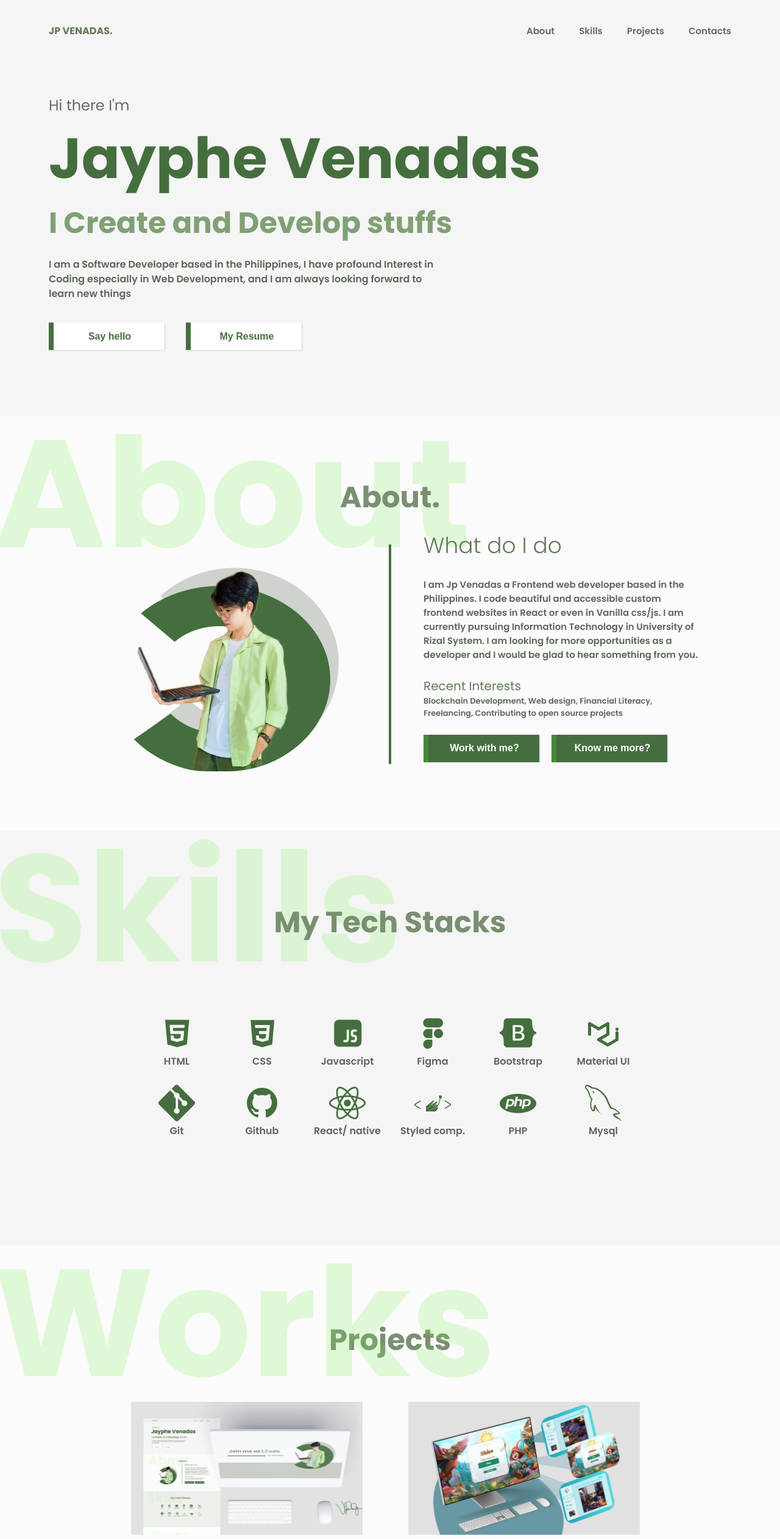
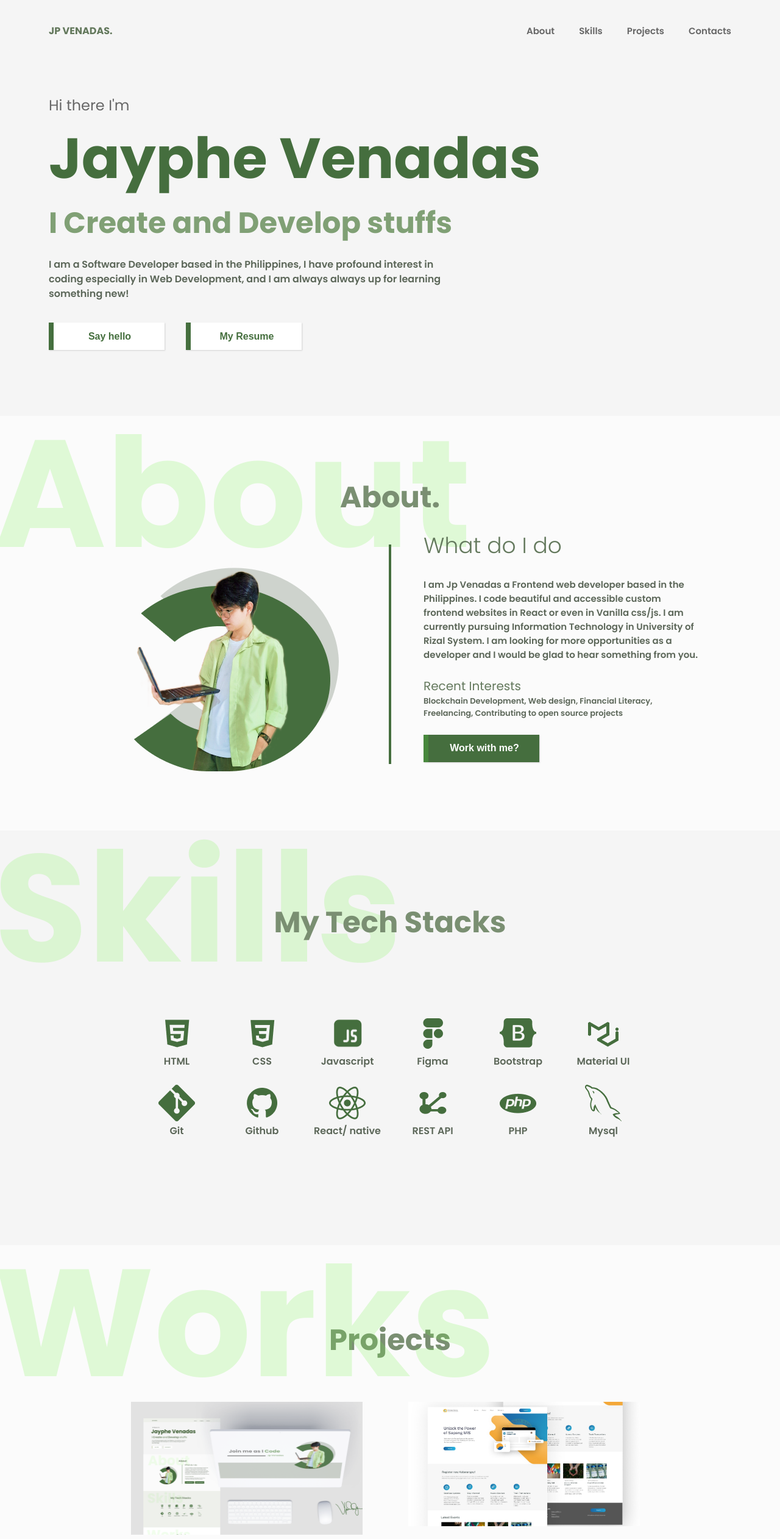
Before and after one commit to JPvenadas/Web-Portfolio, a React (Create React App) app: page / in a window 1280 px wide. Shown: the top 2524 px of the page at 61% size. Built offline with nearby package versions, Linux system fonts and the light colour scheme.

Commit message:
updated infos

```diff
--- a/src/components/objects/ProjectGrid.jsx
+++ b/src/components/objects/ProjectGrid.jsx
@@ -10,7 +10,7 @@ import play from './../../Images/Play.png'
 //project images
 import portfolio from './../../Images/Project1.png'
 import slides from './../../Images/Project2.png'
-import easybank from './../../Images/Project3.png'
+import capstone from './../../Images/capstone.jpg'
 import mynotepad from './../../Images/Project4.png'
 
 const ProjectGrid = () => {
@@ -32,6 +32,22 @@ const ProjectGrid = () => {
          Stacks={["React", "Figma", "Styled-components", "GSAP"]}
         />
         <ProjectItem
+         bg={capstone}
+         title="Sapang MIS"
+         description = "A Barangay(Village) Management information System that we have created for Sapang, Binangonan, Rizal. This is our Capstone Project that I have developed alongside with my team in our university"
+         buttons={[
+          {img: github,
+           link: "https://github.com/JPvenadas/Web-Portfolio.git",
+           disabled: false
+          },
+          {img: web,
+          link: "https://barangaysapangmanagementsystem.000webhostapp.com/index.php",
+          disabled: false
+          }
+        ]}
+        Stacks={["PHP", "MYSQL", "CSS", "SMS API"]}
+         />
+        <ProjectItem
          bg={slides}
          title="Slides"
          description="A web game that I made for fun. As I love solving puzzles and playing Wild Rift. I created a classic sliding puzzle game with League of Legends theme. It has three level of difficulty and 50 different images"
@@ -48,22 +64,6 @@ const ProjectGrid = () => {
         }
         ]}
          Stacks={["HTML", "CSS", "Vanilla Javascript"]}
-        />
-         <ProjectItem
-         bg={[easybank]}
-         title="EasyBank"
-         description="A simple landing page interface. An intermidiate challenge from Frontend Mentor that I take to test wether I could develop/convert a design(Picture) to a website Interface."
-         buttons={[
-          {img: github,
-            link: "https://github.com/JPvenadas/EasyBank-FrontendMentor.git",
-            disabled: false
-          },
-          {img: web,
-          link: "https://easy-bank-frontend-mentor.vercel.app/",
-          disabled: false
-          }
-        ]}
-         Stacks={["React", "Styled-components"]}
         />
          <ProjectItem
          bg={mynotepad}
--- a/src/components/objects/SkillsGrid.jsx
+++ b/src/components/objects/SkillsGrid.jsx
@@ -12,7 +12,7 @@ import mui from '../../Images/Material.png'
 import git from '../../Images/Git.png'
 import github from '../../Images/Github.png'
 import react from '../../Images/React.png'
-import Scomp from '../../Images/Styled Components.png'
+import restapi from '../../Images/API.png'
 import php from '../../Images/PHP.png'
 import mysql from '../../Images/Mysql.png'
 
@@ -28,7 +28,7 @@ const SkillsGrid = () => {
         <Techstack Img={git} tech="Git"></Techstack>
         <Techstack Img={github} tech="Github"></Techstack>
         <Techstack Img={react} tech="React/ native"></Techstack>
-        <Techstack Img={Scomp} tech="Styled comp."></Techstack>
+        <Techstack Img={restapi} tech="REST API"></Techstack>
         <Techstack Img={php} tech="PHP"></Techstack>
         <Techstack Img={mysql} tech="Mysql"></Techstack>
     </Grid>
--- a/src/components/sections/About.jsx
+++ b/src/components/sections/About.jsx
@@ -52,10 +52,7 @@ const About = () => {
                                   onMouseLeave={() => { SetButton1hover(false) }}>
                                   {button1hover ? <ion-icon class="icon" color="white" name="laptop-outline"></ion-icon> : ''}  Work with me?</Button>
                           </a>
-                          <Button color1="#47883c" color2="#456E3E" letter="white"
-                              onMouseEnter={() => { SetButton2hover(true) }}
-                              onMouseLeave={() => { SetButton2hover(false) }}>
-                              {button2hover ? <ion-icon class="icon" color="white" name="arrow-down-circle-outline"></ion-icon> : ''}  Know me more?</Button>
+
                       </ButtonContainer>
                   </GridItem>
               </Grid>
--- a/src/components/sections/Header.jsx
+++ b/src/components/sections/Header.jsx
@@ -10,9 +10,11 @@ import { MainContainer,
 } from '../../styled-components/Header'
 import { useState } from 'react'
 import { Button } from '../../styled-components/styled-objects'
+
 const Header = () => {
     const [button1hover, SetButton1hover] = useState(false)
     const [button2hover, SetButton2hover] = useState(false)
+
   return (
     <MainContainer id="home">
         <Container>
@@ -20,7 +22,7 @@ const Header = () => {
             <NameTitle className='name'>Jayphe Venadas</NameTitle>
             <Hobby className='hobby'>I Create and Develop stuffs</Hobby>
             <Description className='description'>
-            I am a Software Developer based in the Philippines, I have profound  Interest in Coding especially in Web  Development, and I am always looking forward to learn new things
+            I am a Software Developer based in the Philippines, I have profound interest in coding especially in Web  Development, and I am always always up for learning something new!
             </Description>
             <ButtonContainer>
             <a href="#contacts">
@@ -31,12 +33,13 @@ const Header = () => {
               >{button1hover ? <ion-icon class="icon" color="white" letter="#456F3E"
                 name="hand-left"></ion-icon> : ''} Say hello</Button>
             </a>
-
+            <a href="https://drive.google.com/file/d/1dQ5zWmSUNd2O0WrMlnOQRbUOU824YJE0/view?usp=drive_link">
             <Button color1="#456F3E" color2="#ffffff"
             letter="#456F3E" opacity="0" translate='translateY(20px)' className='button'
             onMouseEnter={()=>{SetButton2hover(true)}}
             onMouseLeave={()=>{SetButton2hover(false)}}
             >{button2hover? <ion-icon class="icon" color="white" name="document-text"></ion-icon>: ''} My Resume</Button>
+            </a>
             </ButtonContainer>
         </Container>
     </MainContainer>
--- a/src/styled-components/styled-objects.js
+++ b/src/styled-components/styled-objects.js
@@ -5,6 +5,7 @@ export const Button = styled.button`
     width: 190px;
     height: 45px;
     font-weight: 700;
+    cursor: pointer;
     position: relative;
     padding-left: 10px;
     font-size: 16px;
```
Also changed, not shown: src/Images/API.png (added), src/Images/capstone.jpg (added).
